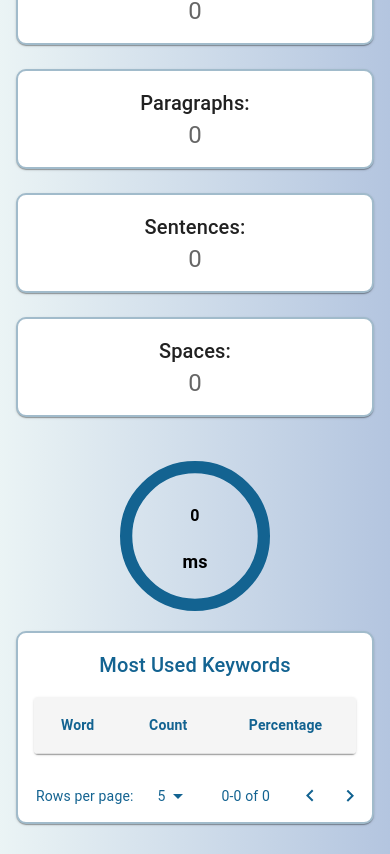
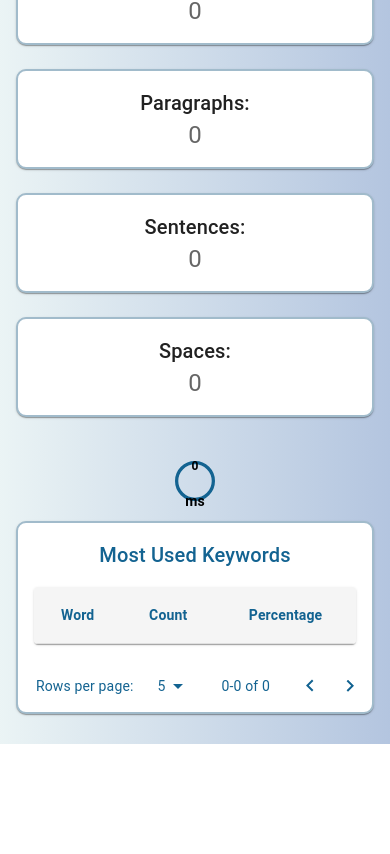
Before and after one commit to Ruqayah22/word-counter, a React (Create React App) app: page / in a window 390 px wide. Shown: the part 629-1483 px from the top of the page. After the commit the page ends 1373 px from the top, so only its background shows below. Built offline with nearby package versions, Linux system fonts and the light colour scheme.

Commit message:
Change the Responsive of the CircularProgress of run time

```diff
--- a/src/components/CountApp.js
+++ b/src/components/CountApp.js
@@ -522,10 +522,11 @@ const CountApp = ({ language }) => {
           justifyContent="center"
           alignItems="center"
           sx={{
-            position: "relative", // Keeps Typography inside
-            width: { xs: "150px", sm: "200px", md: "250px", lg: "300px" }, // Adjust sizes for devices
-            height: { xs: "150px", sm: "200px", md: "250px", lg: "300px" },
-            margin: "20px auto", // Centers horizontally
+            position: "relative", // Ensures Typography stays inside
+            width: "100%", // Let it scale with the container
+            maxWidth: { xs: "120px", sm: "180px", md: "250px", lg: "300px" }, // Control max size
+            height: "auto",
+            margin: "20px auto", // Center horizontally
           }}
         >
           {/* Bigger Circular Progress */}
@@ -533,8 +534,8 @@ const CountApp = ({ language }) => {
             variant="determinate"
             value={100}
             sx={{
-              width: "100% !important",
-              height: "100% !important",
+              width: "100%",
+              height: "auto",
               color: "#136391",
             }}
           />
@@ -543,9 +544,9 @@ const CountApp = ({ language }) => {
           <Typography
             position="absolute"
             sx={{
-              fontSize: { xs: "16px", sm: "18px", md: "22px", lg: "25px" }, // Responsive font size
+              fontSize: { xs: "12px", sm: "16px", md: "22px", lg: "25px" }, // Adjust for screen size
               fontWeight: "bold",
-              marginBottom: { xs: "40px", sm: "45px", md: "50px" }, // Adjust spacing dynamically
+              marginBottom: { xs: "30px", sm: "40px", md: "50px" }, // Dynamically adjust spacing
             }}
           >
             {stats.runTime}
@@ -553,9 +554,9 @@ const CountApp = ({ language }) => {
           <Typography
             position="absolute"
             sx={{
-              fontSize: { xs: "18px", sm: "22px", md: "26px", lg: "30px" },
+              fontSize: { xs: "14px", sm: "18px", md: "26px", lg: "30px" },
               fontWeight: "bold",
-              marginTop: { xs: "50px", sm: "65px", md: "80px" },
+              marginTop: { xs: "40px", sm: "55px", md: "80px" },
             }}
           >
             ms
```
